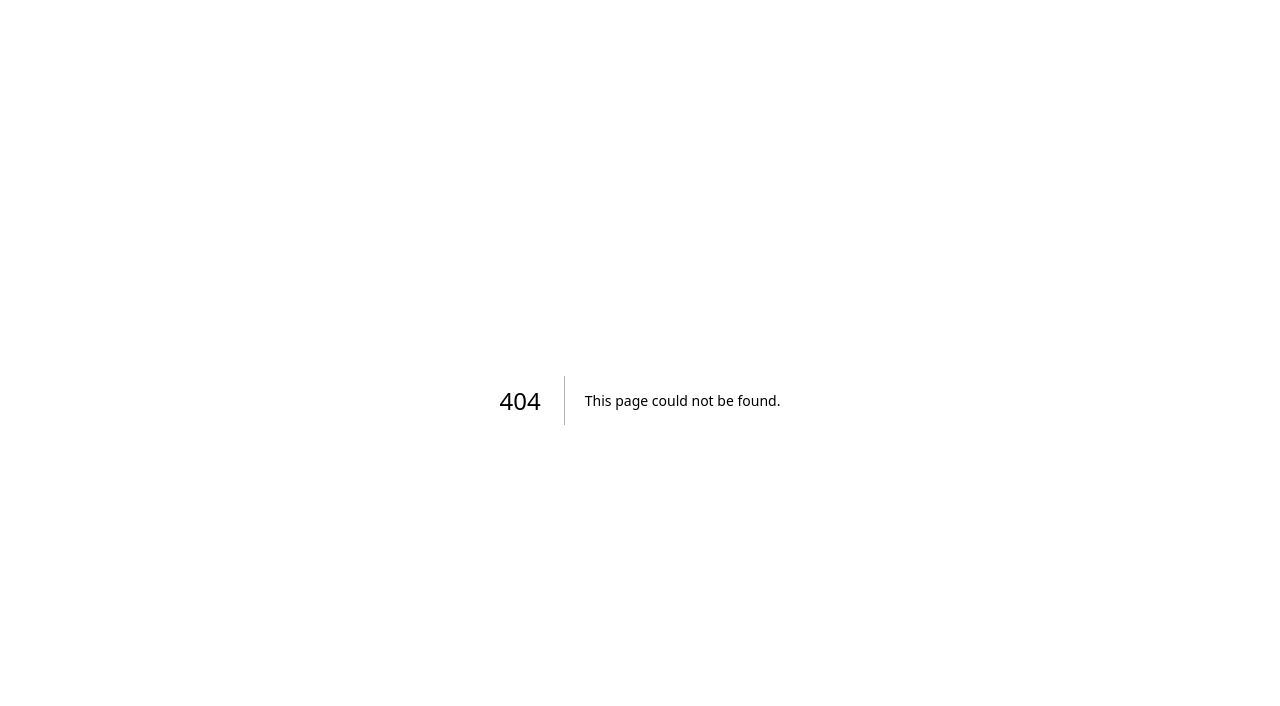
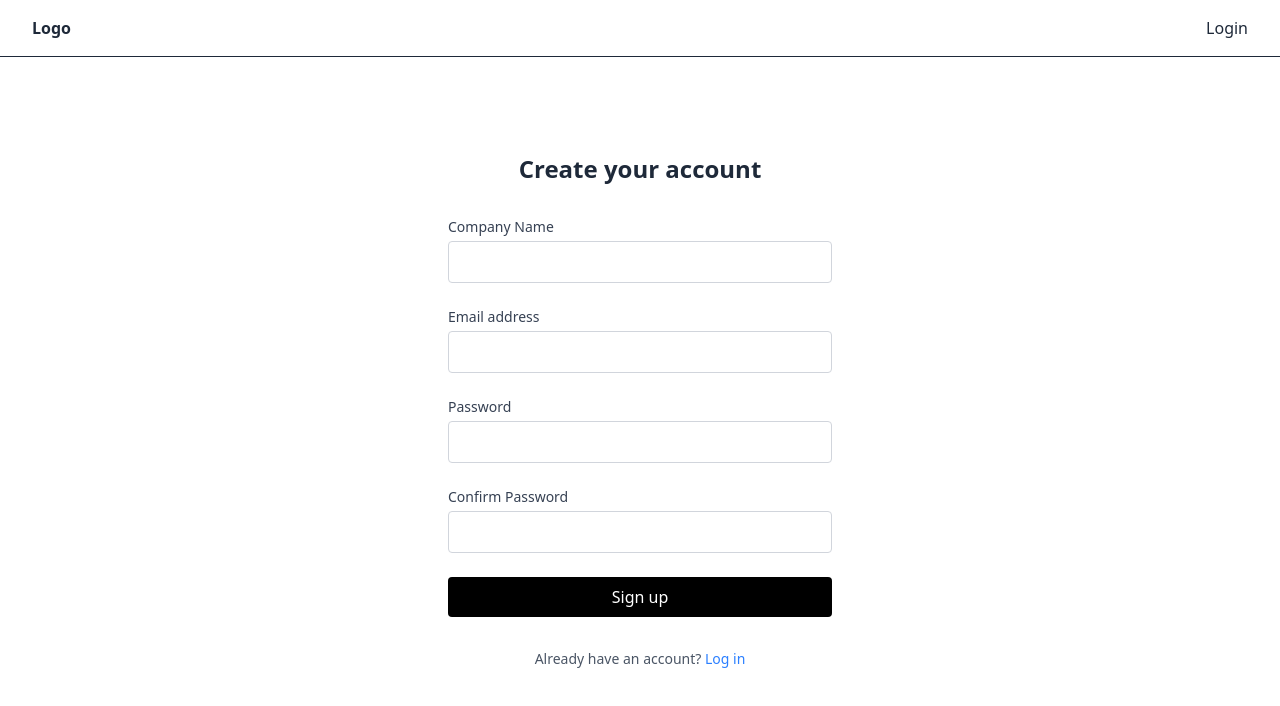
Before and after one commit to Kian2002/Endpoint-Management, a Next.js app: page /signup in a window 1280 px wide. Before the commit this address had no page. Shown: the top 706 px of the page. Built offline with nearby package versions, Linux system fonts and the light colour scheme.

Commit message:
implement login & signup pages. Update landing page to use those links

```diff
--- /dev/null
+++ b/app/login/page.tsx
@@ -0,0 +1,118 @@
+"use client";
+
+import { useState } from "react";
+import Link from "next/link";
+
+export default function LoginPage() {
+  const [formData, setFormData] = useState({
+    email: "",
+    password: "",
+  });
+
+  const handleSubmit = (e: React.FormEvent) => {
+    e.preventDefault();
+    // TODO: Implement login logic
+    console.log("Form submitted:", formData);
+  };
+
+  const handleChange = (e: React.ChangeEvent<HTMLInputElement>) => {
+    setFormData({
+      ...formData,
+      [e.target.name]: e.target.value,
+    });
+  };
+
+  return (
+    <div className="min-h-screen font-sans text-gray-800 max-w-7xl mx-auto">
+      <header className="flex justify-between items-center px-8 py-4 border-b">
+        <Link href="/" className="font-bold">
+          Logo
+        </Link>
+        <nav className="flex items-center gap-6">
+          <Link href="/signup">Sign up</Link>
+        </nav>
+      </header>
+
+      <main className="max-w-md mx-auto mt-16 p-8">
+        <h1 className="text-2xl font-semibold mb-8 text-center">
+          Welcome back
+        </h1>
+
+        <form onSubmit={handleSubmit} className="space-y-6">
+          <div>
+            <label
+              htmlFor="email"
+              className="block text-sm font-medium text-gray-700 mb-1"
+            >
+              Email address
+            </label>
+            <input
+              type="email"
+              id="email"
+              name="email"
+              value={formData.email}
+              onChange={handleChange}
+              required
+              className="w-full px-3 py-2 border border-gray-300 rounded focus:outline-none focus:ring-2 focus:ring-black"
+            />
+          </div>
+
+          <div>
+            <label
+              htmlFor="password"
+              className="block text-sm font-medium text-gray-700 mb-1"
+            >
+              Password
+            </label>
+            <input
+              type="password"
+              id="password"
+              name="password"
+              value={formData.password}
+              onChange={handleChange}
+              required
+              className="w-full px-3 py-2 border border-gray-300 rounded focus:outline-none focus:ring-2 focus:ring-black"
+            />
+          </div>
+
+          <div className="flex items-center justify-between">
+            <div className="flex items-center">
+              <input
+                id="remember-me"
+                name="remember-me"
+                type="checkbox"
+                className="h-4 w-4 border-gray-300 rounded"
+              />
+              <label
+                htmlFor="remember-me"
+                className="ml-2 block text-sm text-gray-700"
+              >
+                Remember me
+              </label>
+            </div>
+
+            <div className="text-sm">
+              <a href="#" className="text-blue-500 hover:text-blue-600">
+                Forgot your password?
+              </a>
+            </div>
+          </div>
+
+          <button
+            type="submit"
+            className="w-full bg-black text-white py-2 px-4 rounded hover:bg-gray-800 transition-colors"
+          >
+            Sign in
+          </button>
+        </form>
+
+        <p className="mt-8 text-center text-sm text-gray-600">
+          Don't have an account?{" "}
+          <Link href="/signup" className="text-blue-500 hover:text-blue-600">
+            Sign up
+          </Link>
+        </p>
+      </main>
+    </div>
+  );
+}
--- a/app/page.tsx
+++ b/app/page.tsx
@@ -1,3 +1,5 @@
+import Link from "next/link";
+
 export default function Home() {
   const alerts = [
     {
@@ -24,12 +26,34 @@ export default function Home() {
     <div className="min-h-screen font-sans text-gray-800 max-w-7xl mx-auto">
       {/* Header */}
       <header className="flex justify-between items-center px-8 py-4 border-b">
-        <div className="font-bold">Logo</div>
+        <Link
+          href="/"
+          className="font-bold hover:text-gray-600 transition-colors"
+        >
+          Logo
+        </Link>
         <nav className="flex items-center gap-6">
-          <a href="#">Dashboard</a>
-          <a href="#">Endpoints</a>
-          <a href="#">Alerts</a>
-          <a href="#">Login</a>
+          <Link
+            href="#dashboard"
+            className="hover:text-gray-600 transition-colors"
+          >
+            Dashboard
+          </Link>
+          <Link
+            href="#endpoints"
+            className="hover:text-gray-600 transition-colors"
+          >
+            Endpoints
+          </Link>
+          <Link
+            href="#alerts"
+            className="hover:text-gray-600 transition-colors"
+          >
+            Alerts
+          </Link>
+          <Link href="/login" className="hover:text-gray-600 transition-colors">
+            Login
+          </Link>
         </nav>
       </header>
 
@@ -47,12 +71,18 @@ export default function Home() {
             copiosae...
           </p>
           <div className="flex gap-2">
-            <button className="bg-black text-white px-4 py-2 rounded cursor-pointer">
+            <Link
+              href="/signup"
+              className="bg-black text-white px-4 py-2 rounded cursor-pointer hover:bg-gray-800 transition-colors"
+            >
               Signup
-            </button>
-            <button className="border px-4 py-2 rounded cursor-pointer">
+            </Link>
+            <Link
+              href="/login"
+              className="border px-4 py-2 rounded cursor-pointer hover:bg-gray-50 transition-colors"
+            >
               Login
-            </button>
+            </Link>
           </div>
         </div>
         <div className="bg-gray-200 rounded-lg h-40 md:h-60 flex justify-center items-center">
@@ -128,9 +158,12 @@ export default function Home() {
           Lorem ipsum dolor sit amet et delectus accommodare his consul
           copiosae...
         </p>
-        <button className="bg-black text-white px-6 py-3 rounded cursor-pointer">
+        <Link
+          href="/signup"
+          className="bg-black text-white px-6 py-3 rounded cursor-pointer hover:bg-gray-800 transition-colors inline-block"
+        >
           Start Free Trial
-        </button>
+        </Link>
       </section>
 
       {/* {Subscription section} */}
@@ -140,19 +173,25 @@ export default function Home() {
           Choose the plan that fits your needs.
         </p>
         <div className="flex justify-center gap-6">
-          <div className="border p-6 rounded-lg w-64">
+          <div className="border p-6 rounded-lg w-64 bg-white">
             <h3 className="font-semibold mb-2">Monthly Plan</h3>
             <p className="text-lg font-bold mb-4">$9.99/month</p>
-            <button className="bg-black text-white px-4 py-2 rounded cursor-pointer">
+            <Link
+              href="/signup"
+              className="bg-black text-white px-4 py-2 rounded cursor-pointer hover:bg-gray-800 transition-colors inline-block"
+            >
               Subscribe
-            </button>
+            </Link>
           </div>
-          <div className="border p-6 rounded-lg w-64">
+          <div className="border p-6 rounded-lg w-64 bg-white">
             <h3 className="font-semibold mb-2">Yearly Plan</h3>
             <p className="text-lg font-bold mb-4">$99.99/year</p>
-            <button className="bg-black text-white px-4 py-2 rounded cursor-pointer">
+            <Link
+              href="/signup"
+              className="bg-black text-white px-4 py-2 rounded cursor-pointer hover:bg-gray-800 transition-colors inline-block"
+            >
               Subscribe
-            </button>
+            </Link>
           </div>
         </div>
       </section>
--- /dev/null
+++ b/app/signup/page.tsx
@@ -0,0 +1,133 @@
+"use client";
+
+import { useState } from "react";
+import Link from "next/link";
+
+export default function SignupPage() {
+  const [formData, setFormData] = useState({
+    email: "",
+    password: "",
+    confirmPassword: "",
+    companyName: "",
+  });
+
+  const handleSubmit = (e: React.FormEvent) => {
+    e.preventDefault();
+    // TODO: Implement signup logic
+    console.log("Form submitted:", formData);
+  };
+
+  const handleChange = (e: React.ChangeEvent<HTMLInputElement>) => {
+    setFormData({
+      ...formData,
+      [e.target.name]: e.target.value,
+    });
+  };
+
+  return (
+    <div className="min-h-screen font-sans text-gray-800 max-w-7xl mx-auto">
+      <header className="flex justify-between items-center px-8 py-4 border-b">
+        <Link href="/" className="font-bold">
+          Logo
+        </Link>
+        <nav className="flex items-center gap-6">
+          <Link href="/login">Login</Link>
+        </nav>
+      </header>
+
+      <main className="max-w-md mx-auto mt-16 p-8">
+        <h1 className="text-2xl font-semibold mb-8 text-center">
+          Create your account
+        </h1>
+
+        <form onSubmit={handleSubmit} className="space-y-6">
+          <div>
+            <label
+              htmlFor="companyName"
+              className="block text-sm font-medium text-gray-700 mb-1"
+            >
+              Company Name
+            </label>
+            <input
+              type="text"
+              id="companyName"
+              name="companyName"
+              value={formData.companyName}
+              onChange={handleChange}
+              required
+              className="w-full px-3 py-2 border border-gray-300 rounded focus:outline-none focus:ring-2 focus:ring-black"
+            />
+          </div>
+
+          <div>
+            <label
+              htmlFor="email"
+              className="block text-sm font-medium text-gray-700 mb-1"
+            >
+              Email address
+            </label>
+            <input
+              type="email"
+              id="email"
+              name="email"
+              value={formData.email}
+              onChange={handleChange}
+              required
+              className="w-full px-3 py-2 border border-gray-300 rounded focus:outline-none focus:ring-2 focus:ring-black"
+            />
+          </div>
+
+          <div>
+            <label
+              htmlFor="password"
+              className="block text-sm font-medium text-gray-700 mb-1"
+            >
+              Password
+            </label>
+            <input
+              type="password"
+              id="password"
+              name="password"
+              value={formData.password}
+              onChange={handleChange}
+              required
+              className="w-full px-3 py-2 border border-gray-300 rounded focus:outline-none focus:ring-2 focus:ring-black"
+            />
+          </div>
+
+          <div>
+            <label
+              htmlFor="confirmPassword"
+              className="block text-sm font-medium text-gray-700 mb-1"
+            >
+              Confirm Password
+            </label>
+            <input
+              type="password"
+              id="confirmPassword"
+              name="confirmPassword"
+              value={formData.confirmPassword}
+              onChange={handleChange}
+              required
+              className="w-full px-3 py-2 border border-gray-300 rounded focus:outline-none focus:ring-2 focus:ring-black"
+            />
+          </div>
+
+          <button
+            type="submit"
+            className="w-full bg-black text-white py-2 px-4 rounded hover:bg-gray-800 transition-colors"
+          >
+            Sign up
+          </button>
+        </form>
+
+        <p className="mt-8 text-center text-sm text-gray-600">
+          Already have an account?{" "}
+          <Link href="/login" className="text-blue-500 hover:text-blue-600">
+            Log in
+          </Link>
+        </p>
+      </main>
+    </div>
+  );
+}
```
